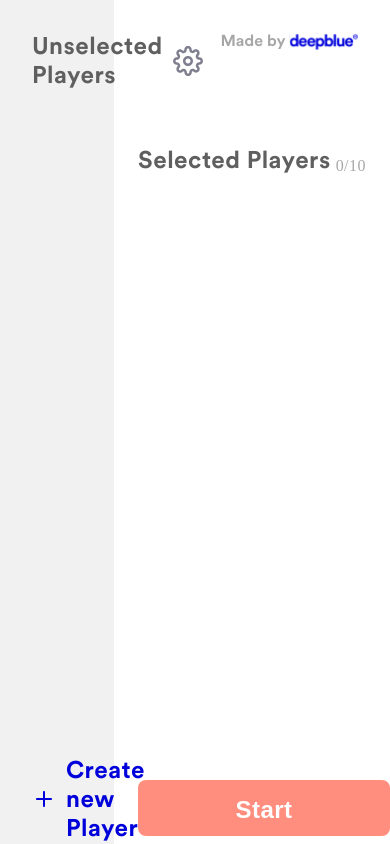
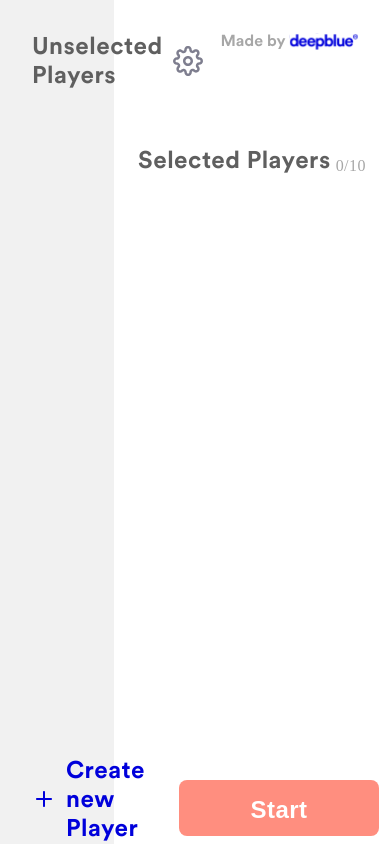
Before and after one commit to IliasAlmerekov/DartsApp, a React (Create React App) app: page / in a window 390 px wide. Built offline with nearby package versions, Linux system fonts and the light colour scheme; a web font is replaced by a local one.

Commit message:
responsive

```diff
--- a/src/pages/Start/start.css
+++ b/src/pages/Start/start.css
@@ -54,22 +54,22 @@
   }
 }
 
-@media (max-width: 480px) {
+@media (max-width: 430px) {
   .startBtn {
-    width: 100%;
+    width: 200px;
     right: 0;
     bottom: 8px;
-    left: 0;
+    left: 30px;
     margin: 0 auto;
   }
 }
 
 @media (max-width: 375px) {
   .startBtn {
-    width: 100%;
+    width: 180px;
     right: 0;
-    bottom: 6px;
-    left: 0;
+    bottom: 8px;
+    left: 30px;
     margin: 0 auto;
   }
 }
@@ -125,6 +125,12 @@
   display: flex;
   padding: 0px 8px 0px 0px;
   gap: 10px;
+}
+
+@media (max-width: 375px) {
+  .createNewPlayerButton {
+    font-size: 12px;
+  }
 }
 
 .settingsCog {
```
